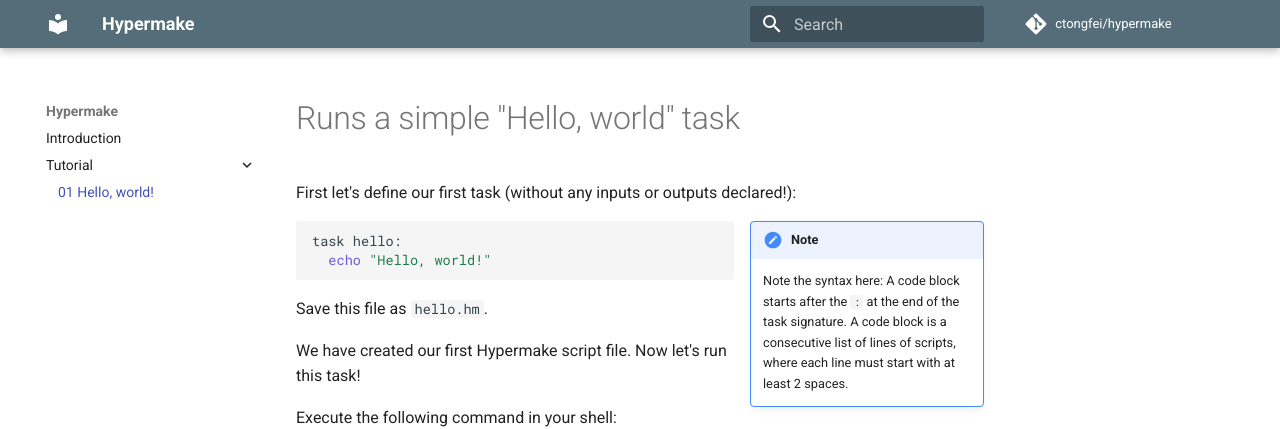
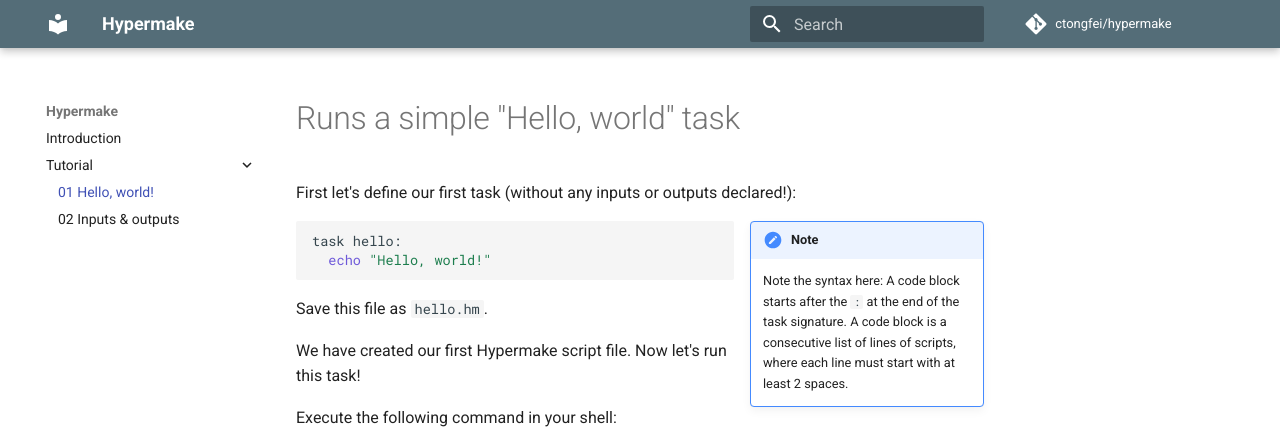
Before and after one commit to ctongfei/hypermake, an MkDocs documentation site: the page built from docs/tutorial/01-hello.md, in a window 1280 px wide. Shown: the top 429 px of the page. Built offline with MkDocs 1.6.1 and Material for MkDocs 9.7.7, drawn with Linux system fonts in a browser that asks for light colours; comment, search, counter and statistics services are not loaded.

Commit message:
status monitor

```diff
--- a/mkdocs.yml
+++ b/mkdocs.yml
@@ -22,3 +22,4 @@
   - 'Introduction': 'index.md'
   - 'Tutorial':
       - "01 Hello, world!": 'tutorial/01-hello.md'
+      - "02 Inputs & outputs": 'tutorial/02-compose.md'
```
Also changed, not shown: 8 other files.
